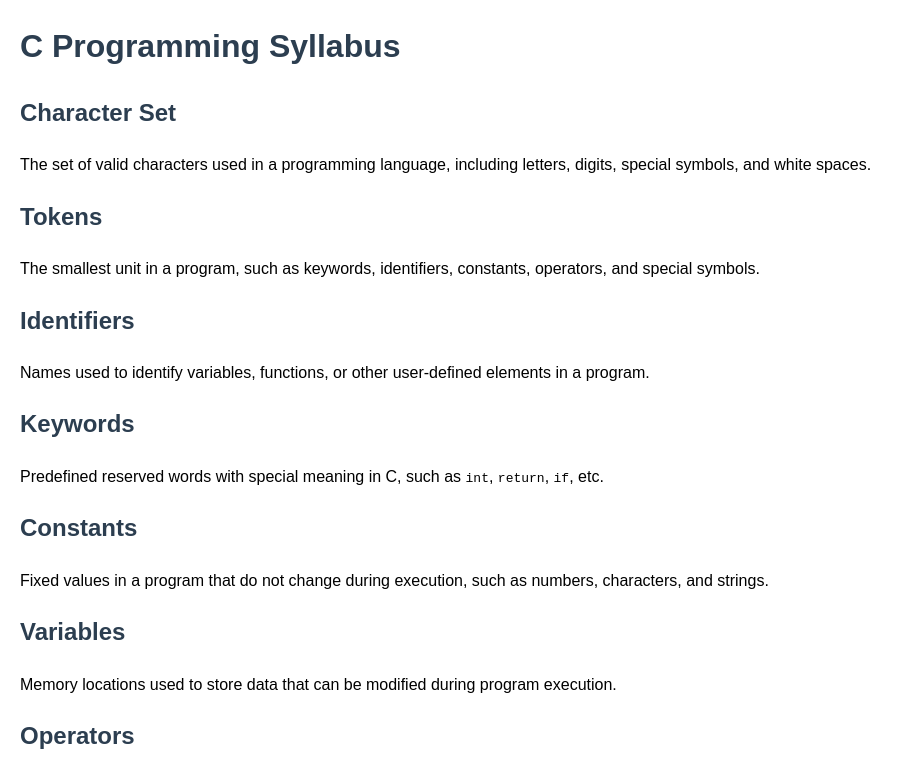
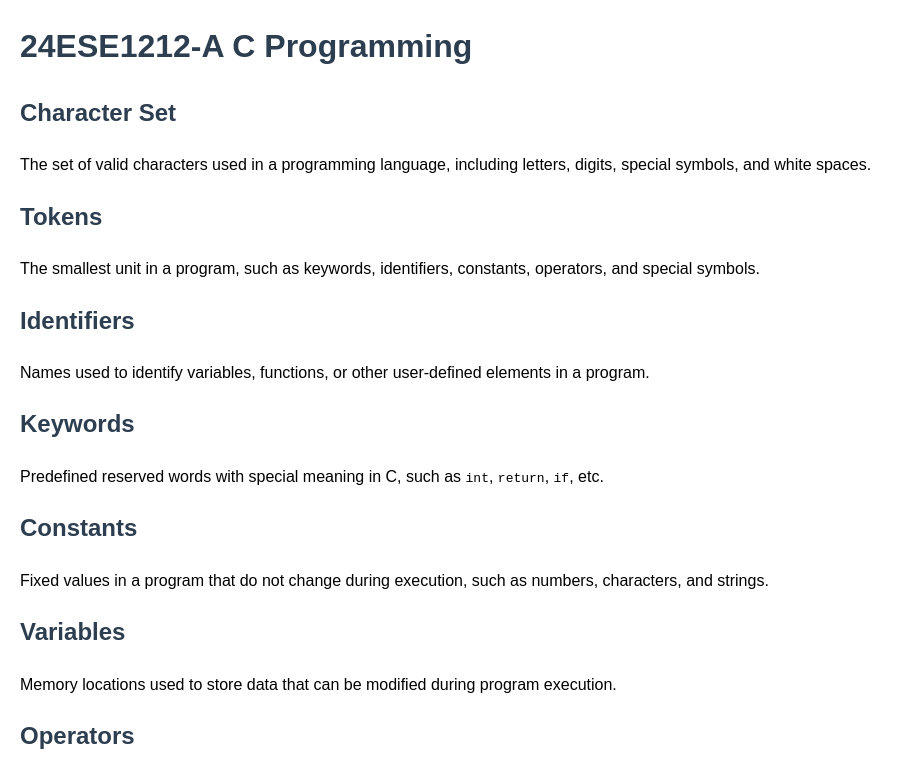
Before and after one commit to gokulnathg14/C-programming, a plain HTML site: page index.html in a window 1280 px wide. Shown: the top 772 px of the page, without its empty margins (0-913 px from the left). Drawn offline with Linux system fonts and the light colour scheme.

Commit message:
Update index.html

```diff
--- a/index.html
+++ b/index.html
@@ -22,7 +22,7 @@
     </style>
 </head>
 <body>
-    <h1>C Programming Syllabus</h1>
+    <h1>24ESE1212-A C Programming </h1>
 
     <h2>Character Set</h2>
     <p>The set of valid characters used in a programming language, including letters, digits, special symbols, and white spaces.</p>
```
